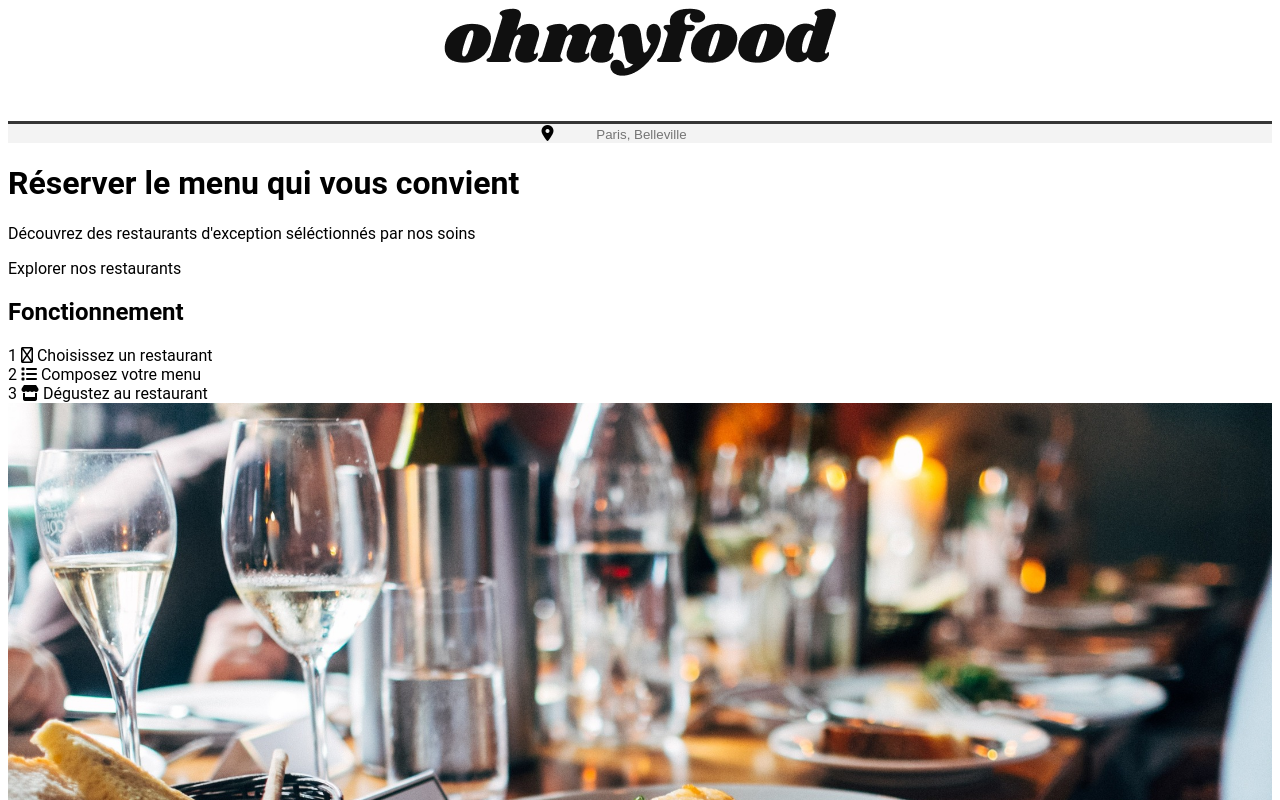
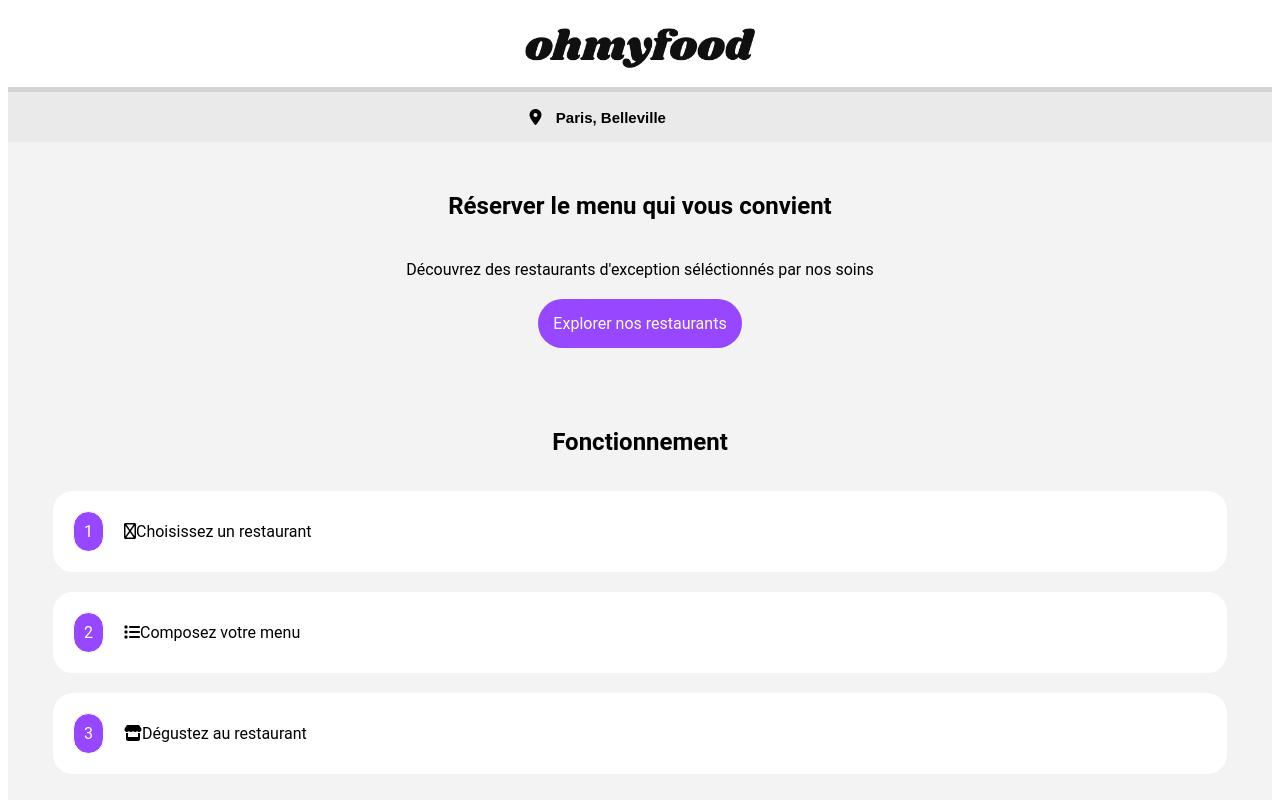
Before and after one commit to laetitia41500/ohmyfood, a plain HTML site: page index.html in a window 1280 px wide. Shown: the top 800 px of the page. Drawn offline with Linux system fonts and the light colour scheme.

Commit message:
améloirations du design

```diff
--- a/index.html
+++ b/index.html
@@ -22,14 +22,16 @@
         <img src="images/logo/ohmyfood.png" alt="logo OhMyFood">
     </header>
 
-        <form>
+    <form>
         <i class="fa-solid fa-location-dot"></i>
-        <input type="search" placeholder="Paris, Belleville">
-        </form>
+        <input type="search" value="  Paris, Belleville">
+    </form>
 
-    <h1>Réserver le menu qui vous convient</h1>
-    <p>Découvrez des restaurants d'exception séléctionnés par nos soins</p>
-    <a href="#restaurants">Explorer nos restaurants</a>
+    <section>
+        <h1>Réserver le menu qui vous convient</h1>
+        <p>Découvrez des restaurants d'exception séléctionnés par nos soins</p>
+        <a href="#restaurants">Explorer nos restaurants</a>
+    </section>
 
     <section class="fonctionnement">
         <h2>Fonctionnement</h2>
--- a/style/scss/_tags.scss
+++ b/style/scss/_tags.scss
@@ -8,20 +8,26 @@ header {
   font-family: Shrikhand, cursive;
   color: $grey;
   background-color: $white;
-  border-bottom: 3px solid $grey;
+  padding:20px;
+}
+
+header img {
+  height: 40px;
 }
 
 form {
   text-align: center;
-  background-color: $silver;
+  background-color: $grey;
   font-size: medium;
-  border: none;
+  box-shadow: 0 -5px 0 $lightgray;
 }
 
 form input {
-  text-align: center;
+  font-size: 15px;
+  font-weight: bold;
+  background-color:$grey;
+  height: 50px;
   border:none;
-  background-color:$silver;
 }
 
 ul {
@@ -44,3 +50,63 @@ a {
   text-decoration: none;
   color: $black;
 }
+
+section {
+  display: flex;
+  flex-direction: column;
+  padding: 30px;
+  background-color: $silver;
+  text-align: center;
+}
+
+p {
+  margin: 20px;
+}
+
+section a {
+  display: flex;
+  justify-content: center;
+  object-fit: contain;
+  flex-flow: row wrap;
+  align-items: flex-start;
+  border-radius: 60px;
+  color: $white ;
+  background-color: $purple;
+
+  padding: 15px;
+  border:20px;
+  margin: auto;
+}
+
+.fonctionnement {
+  display: flex;
+  flex-direction: column;
+  padding: 30px;
+  background-color: $silver;
+  text-align: center;
+}
+
+.fonctionnement li{
+  display: flex;
+  object-fit: contain;
+  flex-flow: row wrap;
+  align-items: center;
+  border: 5px solid $silver;
+  background-color: $white;
+  border-radius: 25px;
+  margin: 10px;
+}
+
+.fonctionnement li span {
+  display: flex;
+  object-fit: contain;
+  flex-flow: row wrap;
+  align-items: center;
+  color: $white;
+  background-color: $purple;
+  border-radius: 50px;
+  margin: 20px;
+  gap: 10px;
+  border: 1px solid $white;
+  padding: 10px;
+}
--- a/style/scss/_vars.scss
+++ b/style/scss/_vars.scss
@@ -1,7 +1,10 @@
-$purple: #9356DC;
+$violet: #9356DC;
 $pink: #FF79DA;
 $green: #99E2D0;
 $silver: #F3F3F3;
-$grey: #353535;
+$slate: #353535;
 $white: #FFF;
 $black: #000;
+$grey: #EAEAEA;
+$lightgray:#D3D3D3;
+$purple: #9747FF;
```
Also changed, not shown: style/css/style.css, style/scss/_classes.scss (line endings or trailing spaces), 1 other file.
